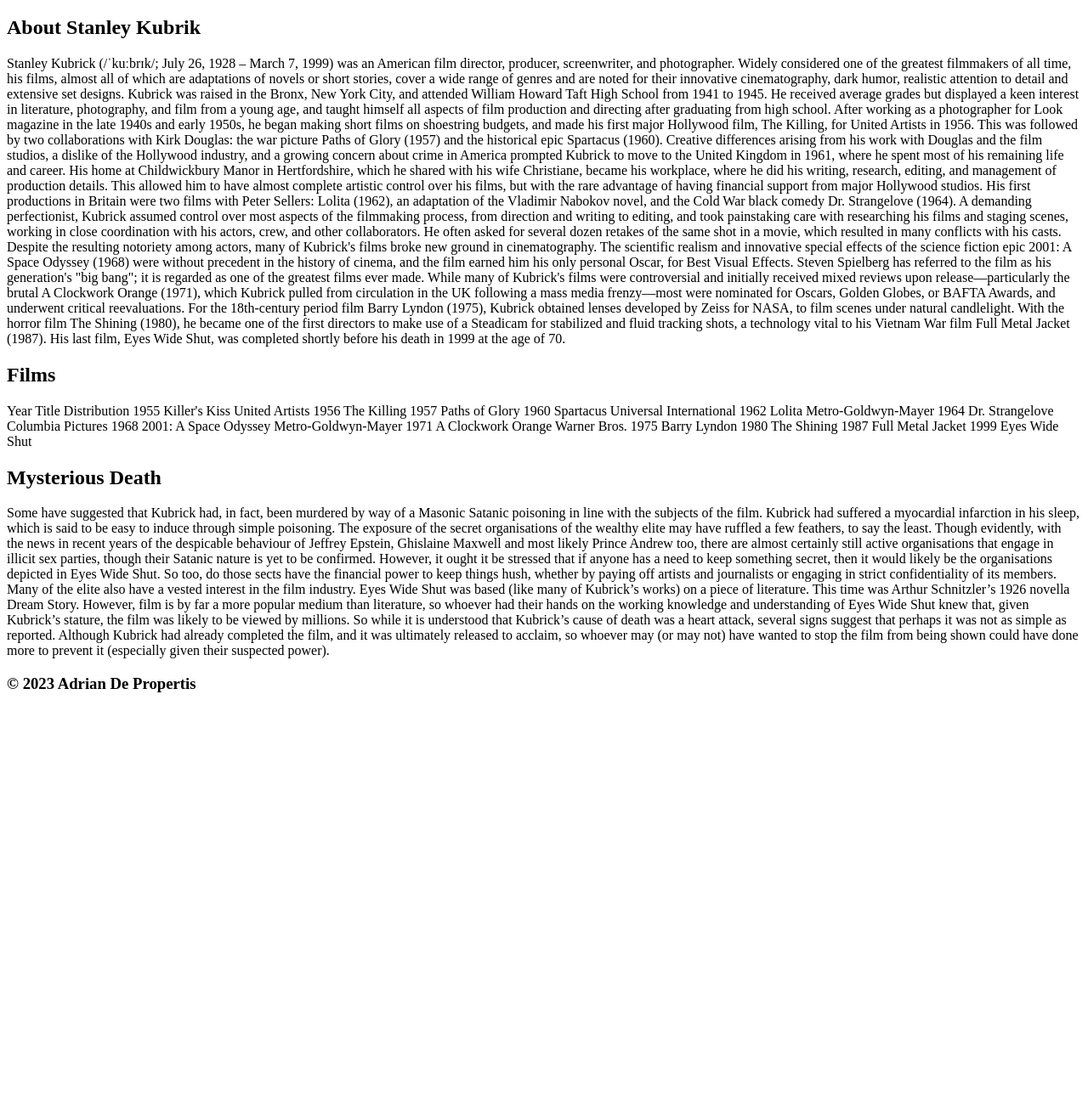
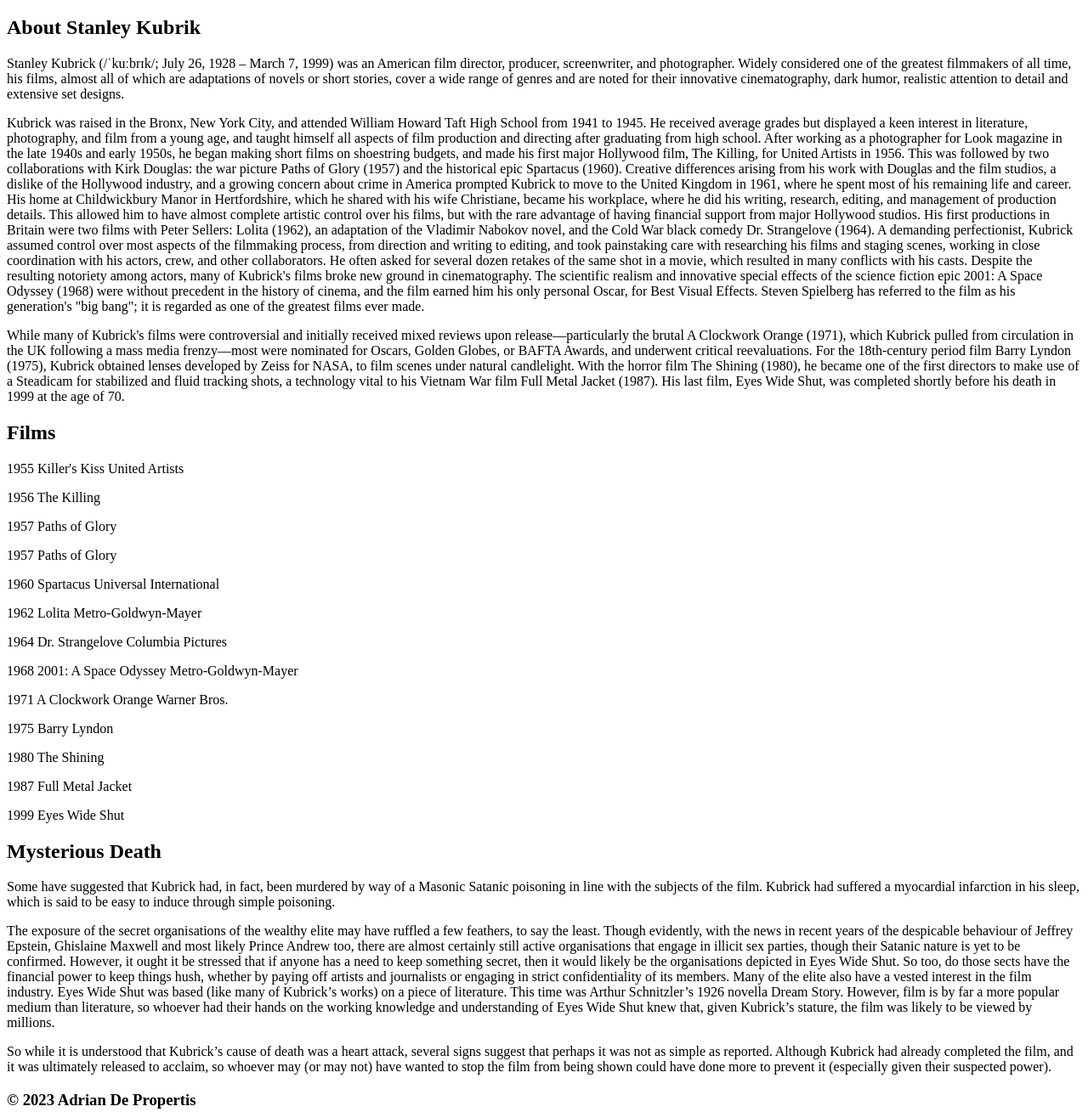
Before and after one commit to Adriandepp/Project_1, a plain HTML site: page index.html in a window 1280 px wide. Shown: the part 61-1370 px from the top of the page at 85% size. Before the commit the page ends 896 px from the top, so only its background shows below. Drawn offline with Linux system fonts and the light colour scheme.

Commit message:
updates 2 on copy paragraphs

```diff
--- a/index.html
+++ b/index.html
@@ -13,38 +13,95 @@
         <article>
             <h2>About Stanley Kubrik</h2>
             <!-- -->
-          <p> Stanley Kubrick (/ˈkuːbrɪk/; July 26, 1928 – March 7, 1999) was an American film director, producer, screenwriter, and photographer. Widely considered one of the greatest filmmakers of all time, his films, almost all of which are adaptations of novels or short stories, cover a wide range of genres and are noted for their innovative cinematography, dark humor, realistic attention to detail and extensive set designs.
-            Kubrick was raised in the Bronx, New York City, and attended William Howard Taft High School from 1941 to 1945. He received average grades but displayed a keen interest in literature, photography, and film from a young age, and taught himself all aspects of film production and directing after graduating from high school. After working as a photographer for Look magazine in the late 1940s and early 1950s, he began making short films on shoestring budgets, and made his first major Hollywood film, The Killing, for United Artists in 1956. This was followed by two collaborations with Kirk Douglas: the war picture Paths of Glory (1957) and the historical epic Spartacus (1960).
-            Creative differences arising from his work with Douglas and the film studios, a dislike of the Hollywood industry, and a growing concern about crime in America prompted Kubrick to move to the United Kingdom in 1961, where he spent most of his remaining life and career. His home at Childwickbury Manor in Hertfordshire, which he shared with his wife Christiane, became his workplace, where he did his writing, research, editing, and management of production details. This allowed him to have almost complete artistic control over his films, but with the rare advantage of having financial support from major Hollywood studios. His first productions in Britain were two films with Peter Sellers: Lolita (1962), an adaptation of the Vladimir Nabokov novel, and the Cold War black comedy Dr. Strangelove (1964).
-            A demanding perfectionist, Kubrick assumed control over most aspects of the filmmaking process, from direction and writing to editing, and took painstaking care with researching his films and staging scenes, working in close coordination with his actors, crew, and other collaborators. He often asked for several dozen retakes of the same shot in a movie, which resulted in many conflicts with his casts. Despite the resulting notoriety among actors, many of Kubrick's films broke new ground in cinematography. The scientific realism and innovative special effects of the science fiction epic 2001: A Space Odyssey (1968) were without precedent in the history of cinema, and the film earned him his only personal Oscar, for Best Visual Effects. Steven Spielberg has referred to the film as his generation's "big bang"; it is regarded as one of the greatest films ever made.
-            While many of Kubrick's films were controversial and initially received mixed reviews upon release—particularly the brutal A Clockwork Orange (1971), which Kubrick pulled from circulation in the UK following a mass media frenzy—most were nominated for Oscars, Golden Globes, or BAFTA Awards, and underwent critical reevaluations. For the 18th-century period film Barry Lyndon (1975), Kubrick obtained lenses developed by Zeiss for NASA, to film scenes under natural candlelight. With the horror film The Shining (1980), he became one of the first directors to make use of a Steadicam for stabilized and fluid tracking shots, a technology vital to his Vietnam War film Full Metal Jacket (1987). His last film, Eyes Wide Shut, was completed shortly before his death in 1999 at the age of 70.
+            <p> Stanley Kubrick (/ˈkuːbrɪk/; July 26, 1928 – March 7, 1999) was an American film director, producer,
+                screenwriter, and photographer. Widely considered one of the greatest filmmakers of all time, his films,
+                almost all of which are adaptations of novels or short stories, cover a wide range of genres and are
+                noted for their innovative cinematography, dark humor, realistic attention to detail and extensive set
+                designs.
+            </p>
+            <p>
+                Kubrick was raised in the Bronx, New York City, and attended William Howard Taft High School from 1941
+                to 1945. He received average grades but displayed a keen interest in literature, photography, and film
+                from a young age, and taught himself all aspects of film production and directing after graduating from
+                high school. After working as a photographer for Look magazine in the late 1940s and early 1950s, he
+                began making short films on shoestring budgets, and made his first major Hollywood film, The Killing,
+                for United Artists in 1956. This was followed by two collaborations with Kirk Douglas: the war picture
+                Paths of Glory (1957) and the historical epic Spartacus (1960).
+                Creative differences arising from his work with Douglas and the film studios, a dislike of the Hollywood
+                industry, and a growing concern about crime in America prompted Kubrick to move to the United Kingdom in
+                1961, where he spent most of his remaining life and career. His home at Childwickbury Manor in
+                Hertfordshire, which he shared with his wife Christiane, became his workplace, where he did his writing,
+                research, editing, and management of production details. This allowed him to have almost complete
+                artistic control over his films, but with the rare advantage of having financial support from major
+                Hollywood studios. His first productions in Britain were two films with Peter Sellers: Lolita (1962), an
+                adaptation of the Vladimir Nabokov novel, and the Cold War black comedy Dr. Strangelove (1964).
+                A demanding perfectionist, Kubrick assumed control over most aspects of the filmmaking process, from
+                direction and writing to editing, and took painstaking care with researching his films and staging
+                scenes, working in close coordination with his actors, crew, and other collaborators. He often asked for
+                several dozen retakes of the same shot in a movie, which resulted in many conflicts with his casts.
+                Despite the resulting notoriety among actors, many of Kubrick's films broke new ground in
+                cinematography. The scientific realism and innovative special effects of the science fiction epic 2001:
+                A Space Odyssey (1968) were without precedent in the history of cinema, and the film earned him his only
+                personal Oscar, for Best Visual Effects. Steven Spielberg has referred to the film as his generation's
+                "big bang"; it is regarded as one of the greatest films ever made.
+            </p>
+            <p>
+                While many of Kubrick's films were controversial and initially received mixed reviews upon
+                release—particularly the brutal A Clockwork Orange (1971), which Kubrick pulled from circulation in the
+                UK following a mass media frenzy—most were nominated for Oscars, Golden Globes, or BAFTA Awards, and
+                underwent critical reevaluations. For the 18th-century period film Barry Lyndon (1975), Kubrick obtained
+                lenses developed by Zeiss for NASA, to film scenes under natural candlelight. With the horror film The
+                Shining (1980), he became one of the first directors to make use of a Steadicam for stabilized and fluid
+                tracking shots, a technology vital to his Vietnam War film Full Metal Jacket (1987). His last film, Eyes
+                Wide Shut, was completed shortly before his death in 1999 at the age of 70.
             </p>
         </article>
         <article>
             <h2>Films</h2>
-          <p>Year	Title	Distribution
-            1955	Killer's Kiss	United Artists
-            1956	The Killing
-            1957	Paths of Glory
-            1960	Spartacus	Universal International
-            1962	Lolita	Metro-Goldwyn-Mayer
-            1964	Dr. Strangelove	Columbia Pictures
-            1968	2001: A Space Odyssey	Metro-Goldwyn-Mayer
-            1971	A Clockwork Orange	Warner Bros.
-            1975	Barry Lyndon
-            1980	The Shining
-            1987	Full Metal Jacket
-            1999	Eyes Wide Shut
-            </p>
+            <p> 1955 Killer's Kiss United Artists</p>
+            <p>1956 The Killing</p>
+            <p>1957 Paths of Glory</p>
+            <p>1957 Paths of Glory</p>
+            <p>1960 Spartacus Universal International</p>
+            <p>1962 Lolita Metro-Goldwyn-Mayer</p>
+            <p>1964 Dr. Strangelove Columbia Pictures</p>
+            <p>1968 2001: A Space Odyssey Metro-Goldwyn-Mayer</p>
+            <p>1971 A Clockwork Orange Warner Bros.</p>
+            <p>1975 Barry Lyndon</p>
+            <p>1980 The Shining</p>
+            <p>1987 Full Metal Jacket</p>
+            <p>1999 Eyes Wide Shut</p>
+
             <!-- -->
         </article>
         <h2>Mysterious Death</h2>
-        <P> Some have suggested that Kubrick had, in fact, been murdered by way of a Masonic Satanic poisoning in line with the subjects of the film. Kubrick had suffered a myocardial infarction in his sleep, which is said to be easy to induce through simple poisoning.
-            The exposure of the secret organisations of the wealthy elite may have ruffled a few feathers, to say the least. Though evidently, with the news in recent years of the despicable behaviour of Jeffrey Epstein, Ghislaine Maxwell and most likely Prince Andrew too, there are almost certainly still active organisations that engage in illicit sex parties, though their Satanic nature is yet to be confirmed.
-            However, it ought it be stressed that if anyone has a need to keep something secret, then it would likely be the organisations depicted in Eyes Wide Shut. So too, do those sects have the financial power to keep things hush, whether by paying off artists and journalists or engaging in strict confidentiality of its members.
-            Many of the elite also have a vested interest in the film industry. Eyes Wide Shut was based (like many of Kubrick’s works) on a piece of literature. This time was Arthur Schnitzler’s 1926 novella Dream Story. However, film is by far a more popular medium than literature, so whoever had their hands on the working knowledge and understanding of Eyes Wide Shut knew that, given Kubrick’s stature, the film was likely to be viewed by millions.
-            So while it is understood that Kubrick’s cause of death was a heart attack, several signs suggest that perhaps it was not as simple as reported. Although Kubrick had already completed the film, and it was ultimately released to acclaim, so whoever may (or may not) have wanted to stop the film from being shown could have done more to prevent it (especially given their suspected power).
-            </P>
+        <P> Some have suggested that Kubrick had, in fact, been murdered by way of a Masonic Satanic poisoning in line
+            with the subjects of the film. Kubrick had suffered a myocardial infarction in his sleep, which is said to
+            be easy to induce through simple poisoning.
+        </P>
+        <P>
+            The exposure of the secret organisations of the wealthy elite may have ruffled a few feathers, to say the
+            least. Though evidently, with the news in recent years of the despicable behaviour of Jeffrey Epstein,
+            Ghislaine Maxwell and most likely Prince Andrew too, there are almost certainly still active organisations
+            that engage in illicit sex parties, though their Satanic nature is yet to be confirmed.
+            However, it ought it be stressed that if anyone has a need to keep something secret, then it would likely be
+            the organisations depicted in Eyes Wide Shut. So too, do those sects have the financial power to keep things
+            hush, whether by paying off artists and journalists or engaging in strict confidentiality of its members.
+            Many of the elite also have a vested interest in the film industry. Eyes Wide Shut was based (like many of
+            Kubrick’s works) on a piece of literature. This time was Arthur Schnitzler’s 1926 novella Dream Story.
+            However, film is by far a more popular medium than literature, so whoever had their hands on the working
+            knowledge and understanding of Eyes Wide Shut knew that, given Kubrick’s stature, the film was likely to be
+            viewed by millions.
+        </P>
+        <P>
+
+
+            So while it is understood that Kubrick’s cause of death was a heart attack, several signs suggest that
+            perhaps it was not as simple as reported. Although Kubrick had already completed the film, and it was
+            ultimately released to acclaim, so whoever may (or may not) have wanted to stop the film from being shown
+            could have done more to prevent it (especially given their suspected power).
+        </P>
+
         <article>
             <!-- -->
         </article>
```
